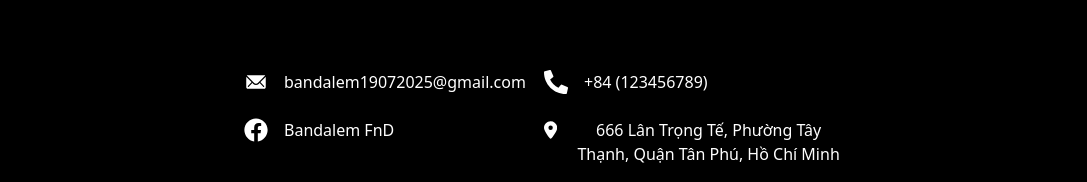
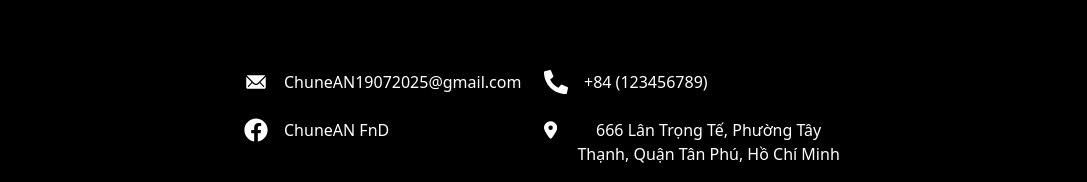
Before and after one commit to alemdaphelan/ChuneAN-fullstack, a React (Vite) app in the folder ChuneAN-frontend/: page / in a window 1280 px wide. Shown: the part 618-800 px from the top of the page, without its empty margins (96-1183 px from the left). Built offline with nearby package versions, Linux system fonts and the light colour scheme.

Commit message:
fix info

```diff
--- a/ChuneAN-frontend/src/components/landingPage.tsx
+++ b/ChuneAN-frontend/src/components/landingPage.tsx
@@ -27,7 +27,7 @@ function LandingPage(){
                 <div className="grid grid-rows-2 grid-cols-2 text-[1rem] max-w-[600px] m-auto text-center">
                     <div className="flex gap-[1rem]">
                         <IoIosMail className="text-[1.5rem]"/>
-                        <p>bandalem19072025@gmail.com</p>
+                        <p>ChuneAN19072025@gmail.com</p>
                     </div>
                     <div className="flex gap-[1rem]">
                         <FaPhoneAlt className="text-[1.5rem]"/>
@@ -35,7 +35,7 @@ function LandingPage(){
                     </div>
                     <div className="flex gap-[1rem]">
                         <FaFacebook className="text-[1.5rem]"/>
-                        <p>Bandalem FnD</p>
+                        <p>ChuneAN FnD</p>
                     </div>
                     <div className="flex gap-[1rem]">
                         <FaLocationDot className="text-[1.5rem]"/>
```
